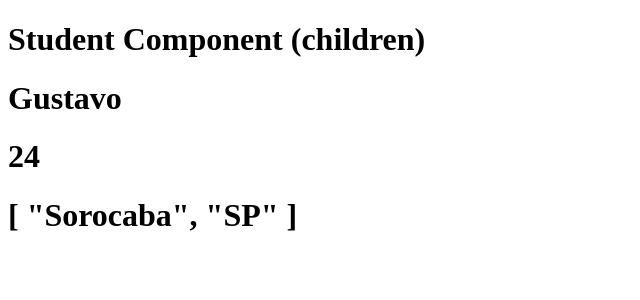
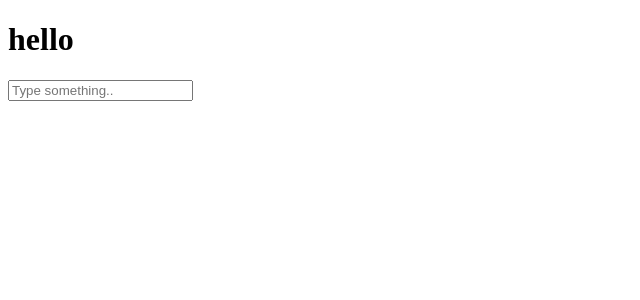
Before and after one commit to gstv57/vue-repo-learning, a Vue app: page / in a window 1280 px wide. Shown: the top 300 px of the page, without its empty margins (0-640 px from the left). Built offline with nearby package versions, Linux system fonts and the light colour scheme.

Commit message:
watch pt1

```diff
--- a/src/App.vue
+++ b/src/App.vue
@@ -1,12 +1,7 @@
 <script setup>
-import SchoolComponent from './components/SchoolComponent.vue'
-import { provide } from 'vue'
-
-provide('studentName', 'Gustavo')
-provide('studentAge', 24)
-provide('studentLocation', ['Sorocaba', 'SP'])
+import BasicComponent from './components/BasicComponent.vue'
 </script>
 
 <template>
-  <SchoolComponent />
+  <BasicComponent />
 </template>
--- /dev/null
+++ b/src/components/BasicComponent.vue
@@ -0,0 +1,18 @@
+<script setup>
+import { ref, watch } from 'vue'
+
+const message = ref('hello')
+const inputText = ref('')
+
+watch(inputText, (newValue, oldValue) => {
+  console.log(newValue)
+  console.log(oldValue)
+  message.value = `You typed: ${newValue}`
+})
+</script>
+<template>
+  <div>
+    <h1>{{ message }}</h1>
+    <input type="text" v-model="inputText" placeholder="Type something.." />
+  </div>
+</template>
--- a/src/components/SchoolComponent.vue
+++ /dev/null
@@ -1,7 +0,0 @@
-<script setup>
-import StudentComponent from './StudentComponent.vue'
-</script>
-
-<template>
-  <StudentComponent />
-</template>
--- a/src/components/StudentComponent.vue
+++ /dev/null
@@ -1,12 +0,0 @@
-<script setup>
-import { inject } from 'vue'
-const studentName = inject('studentName')
-const studentAge = inject('studentAge')
-const studentLocation = inject('studentLocation')
-</script>
-<template>
-  <h1>Student Component (children)</h1>
-  <h1>{{ studentName }}</h1>
-  <h1>{{ studentAge }}</h1>
-  <h1>{{ studentLocation }}</h1>
-</template>
```
